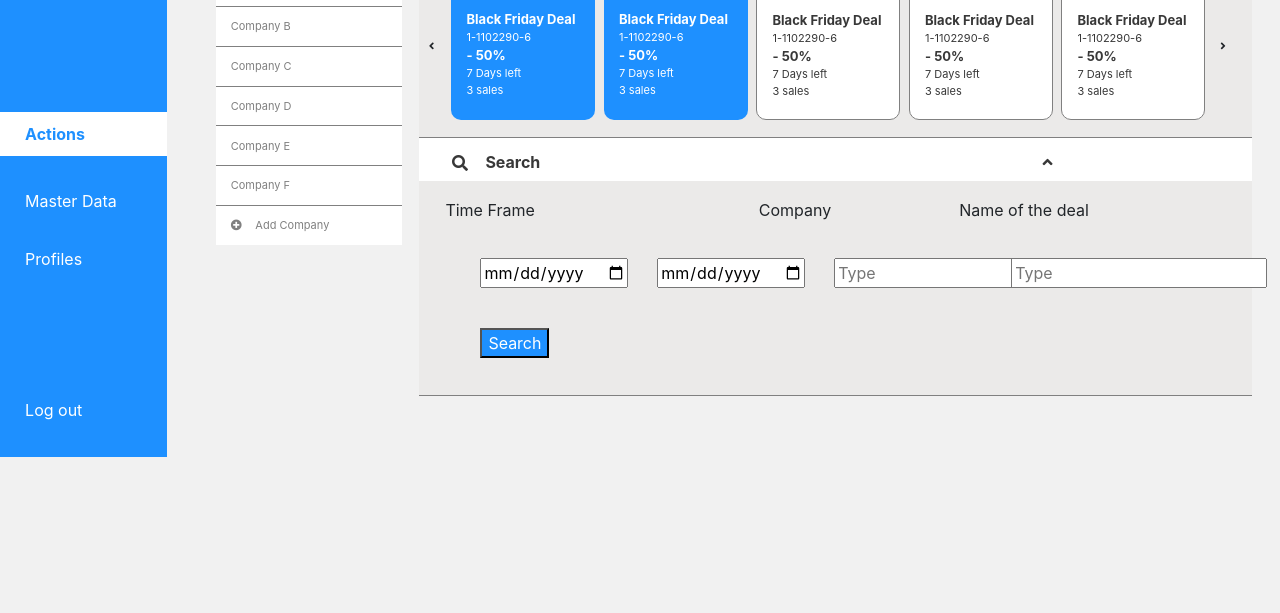
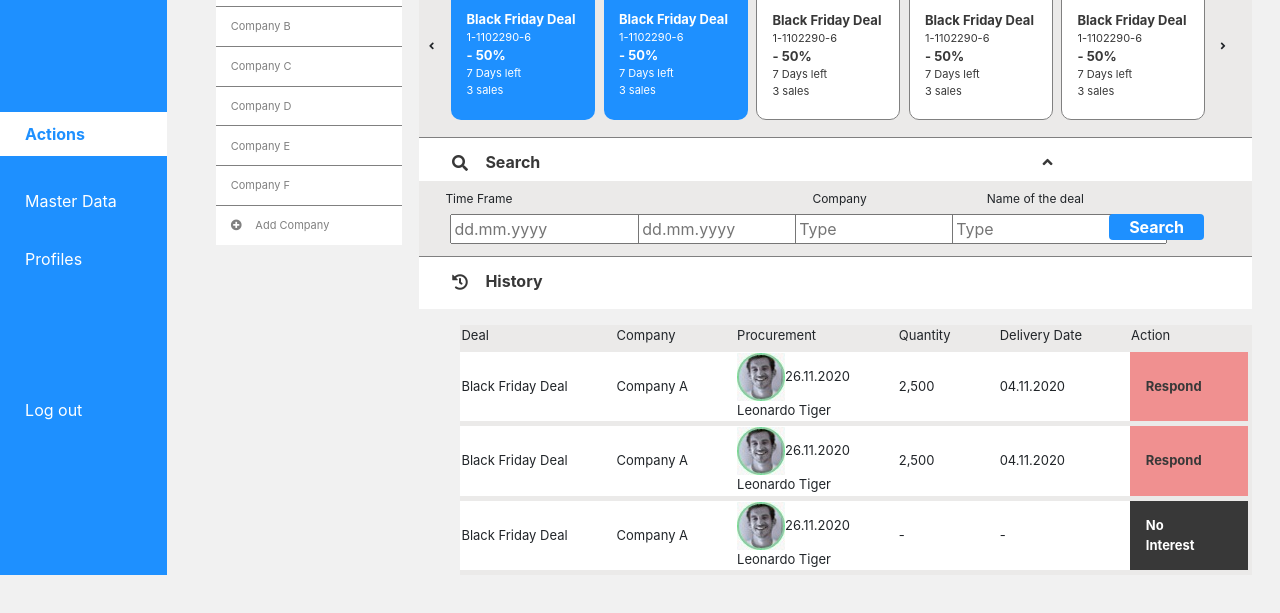
Before and after one commit to saadabdullah15/javascript-assignment-1, a plain HTML site: page index.html in a window 1280 px wide. Shown: the part 167-780 px from the top of the page. Drawn offline with nearby package versions, Linux system fonts and the light colour scheme.

Commit message:
first commit

```diff
--- a/index.html
+++ b/index.html
@@ -1,5 +1,5 @@
 <!DOCTYPE html>
-<html lang="en">
+<html lang="en" xmlns="http://www.w3.org/1999/html">
 <head>
     <meta charset="UTF-8">
     <meta name="viewport" content="width=device-width, initial-scale=1">
@@ -123,23 +123,23 @@
 
             <div class="container3">
                 <div class="row">
-                    <p>Time Frame&emsp;&emsp;&emsp;&emsp;&emsp;&emsp;&emsp;&emsp;&emsp;&emsp;&emsp;&emsp;&emsp;&emsp;</p>
-                    <p>Company&emsp;&emsp;&emsp;&emsp;&emsp;&emsp;&emsp;&emsp;</p>
+                    <p>Time Frame&emsp;&emsp;&emsp;&emsp;&emsp;&emsp;&emsp;&emsp;&emsp;&emsp;&emsp;&emsp;&emsp;&emsp;&emsp;&emsp;&emsp;&emsp;&emsp;&emsp;&emsp;&emsp;&emsp;&emsp;&emsp;</p>
+                    <p>Company&emsp;&emsp;&emsp;&emsp;&emsp;&emsp;&emsp;&emsp;&emsp;&emsp;</p>
                     <p>Name of the deal</p>
                 </div>
                 <div class="row">
 
+                    <div class="col-sm-2" style="margin-left:-10px">
+                            <input type="text" id="date" name="date" size="16" placeholder="dd.mm.yyyy">
+                    </div> <i class="fas fa-minus" style="margin-left: 17px"></i>
                     <div class="col-sm-2">
-                            <input type="date" id="date" name="date">
+                       <input type="text" id="date1" name="date" size="16" placeholder="dd.mm.yyyy">
                     </div>
                     <div class="col-sm-2">
-                       <input type="date" id="date" name="date">
+                        <input type="text" id="company" name="company" placeholder="Type" size="16">
                     </div>
                     <div class="col-sm-2">
-                        <input type="text" id="company" name="company" placeholder="Type">
-                    </div>
-                    <div class="col-sm-2">
-                        <input type="text" id="deal" name="deal" placeholder="Type">
+                        <input type="text" id="deal" name="deal" placeholder="Type" size="16">
                     </div>
                     <div class="col-sm-2">
                         <button type="button">Search</button>
@@ -147,6 +147,52 @@
                     </div>
                 </div>
             </div>
+
+
+
+            <div class="container1">
+                <i class="fas fa-history" style="color: #383838;padding-left: 4%;padding-top: 2%"></i>
+                <p>History</p>
+            </div>
+
+
+
+            <div class="container4">
+            <table>
+                <tr>
+                    <td>Deal</td>
+                    <td>Company</td>
+                    <td>Procurement</td>
+                    <td>Quantity</td>
+                    <td>Delivery Date</td>
+                    <td>Action</td>
+                </tr>
+                <tr style="background-color: white">
+                    <td>Black Friday Deal</td>
+                    <td>Company A</td>
+                    <td><img src="face.jpeg">26.11.2020<br>Leonardo Tiger</td>
+                    <td>2,500</td>
+                    <td>04.11.2020</td>
+                    <td style="background-color:#F09090;color:#383838;font-weight: bolder;padding-left: 2%">Respond</td>
+                </tr>
+                <tr style="background-color: white">
+                    <td>Black Friday Deal</td>
+                    <td>Company A</td>
+                    <td><img src="face.jpeg">26.11.2020<br>Leonardo Tiger</td>
+                    <td>2,500</td>
+                    <td>04.11.2020</td>
+                    <td style="background-color:#F09090;color:#383838;font-weight: bolder;padding-left: 2%">Respond</td>
+                </tr>
+                <tr style="background-color: white">
+                    <td>Black Friday Deal</td>
+                    <td>Company A</td>
+                    <td><img src="face.jpeg">26.11.2020<br>Leonardo Tiger</td>
+                    <td>-</td>
+                    <td>-</td>
+                    <td style="background-color:#383838;color:white;font-weight: bolder;padding-left: 2%">No Interest</td>
+                </tr>
+            </table>
+            </div>
         </div>
         </div>
 </div>
--- a/tego.css
+++ b/tego.css
@@ -178,15 +178,38 @@ ul{
 .container3{
     background-color: #EBEAE9;
     margin-top:-3%;
-    padding-top: 2%;
-    padding-bottom: 2%;
+    padding-top: 1%;
+    padding-bottom: 1.5%;
     padding-left: 5%;
     border-bottom: 1px solid gray;
 }
 .container3 .col-sm-2{
-    margin:20px;
+    margin-right:20px;
+    margin-top: -10px;
 }
 .container3 .col-sm-2 button{
     background-color: dodgerblue;
     color: white;
+    border: none;
+    font-weight: bolder;
+    border-radius: 4px;
+    padding-left: 20px;
+    padding-right: 20px;
 }
+.container3 p{
+    font-size:12px;
+}
+
+
+.container4{
+    background-color: #EBEAE9;
+    margin-top: 0px;
+    font-size: 13px;
+    margin-left: 5%;
+}
+.container4 td{
+    padding-right:3rem;
+}
+.container4 tr{
+    border-bottom: 5px solid #EBEAE9;
+}
```
Also changed, not shown: face.jpeg (added).
